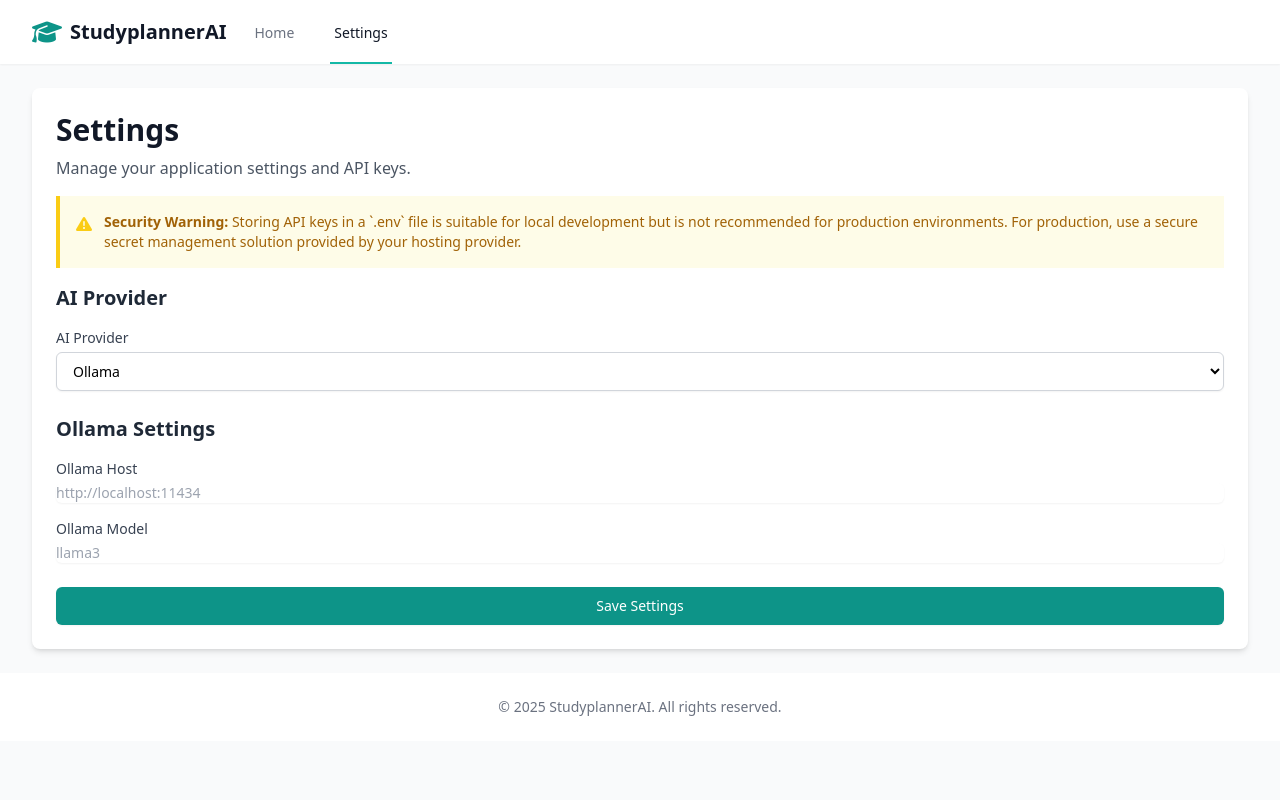
After one commit to sairamcharan9/studyplannerAI, a FastAPI app: template templates/settings.html in a window 1280 px wide. The commit adds this page. Run offline with FastAPI, Linux system fonts and the light colour scheme; the template is opened without the code that fills it, so the values that code supplies are empty; some libraries are stand-ins or nearby versions.

Commit message:
feat: Add settings page to manage environment variables
This adds a new settings page to the application, allowing users to
manage environment variables through a web interface.

- Created a new `settings.html` template with a form for managing
  environment variables.
- Developed a new settings router with `GET` and `POST` endpoints to
  serve the settings page and handle updates.
- Integrated the new router into the main application.
- Added a "Settings" link to the main navigation bar.
- Implemented frontend logic in `static/js/settings.js` to handle
  form submission and provide user feedback.
- Included a security warning on the settings page to inform users
  about the risks of storing secrets in a `.env` file in production.
- Added a Playwright test to verify the functionality of the new
  settings page.

```diff
--- a/main.py
+++ b/main.py
@@ -9,6 +9,7 @@ from dotenv import load_dotenv
 
 # Import our app modules
 from app.api.router import router as api_router
+from app.api.settings_router import router as settings_router
 
 # Load environment variables
 load_dotenv()
@@ -70,6 +71,7 @@ templates = Jinja2Templates(directory="templates")
 
 # Include API routes
 app.include_router(api_router, prefix="/api")
+app.include_router(settings_router)
 
 # Root route
 @app.get("/")
@@ -86,4 +88,4 @@ async def health_check():
 
 if __name__ == "__main__":
     import uvicorn
-    uvicorn.run("main:app", host="0.0.0.0", port=8000, reload=True)
+    uvicorn.run("main:app", host="0.0.0.0", port=8000)
--- /dev/null
+++ b/static/js/settings.js
@@ -0,0 +1,98 @@
+document.addEventListener('DOMContentLoaded', function() {
+    const settingsForm = document.getElementById('settingsForm');
+    const aiProviderSelect = document.getElementById('ai_provider');
+    const ollamaSettings = document.getElementById('ollama-settings');
+    const openrouterSettings = document.getElementById('openrouter-settings');
+    const geminiSettings = document.getElementById('gemini-settings');
+    const successMessage = document.getElementById('success-message');
+    const errorMessage = document.getElementById('error-message');
+
+    // Function to toggle visibility of settings sections
+    function toggleSettings(provider) {
+        ollamaSettings.style.display = 'none';
+        openrouterSettings.style.display = 'none';
+        geminiSettings.style.display = 'none';
+
+        if (provider === 'ollama') {
+            ollamaSettings.style.display = 'block';
+        } else if (provider === 'openrouter') {
+            openrouterSettings.style.display = 'block';
+        } else if (provider === 'gemini') {
+            geminiSettings.style.display = 'block';
+        }
+    }
+
+    // Initial toggle based on current selection
+    toggleSettings(aiProviderSelect.value);
+
+    // Event listener for AI provider change
+    aiProviderSelect.addEventListener('change', function() {
+        toggleSettings(this.value);
+    });
+
+    // Handle form submission
+    settingsForm.addEventListener('submit', async function(e) {
+        e.preventDefault();
+
+        // Reset messages
+        successMessage.classList.add('hidden');
+        errorMessage.classList.add('hidden');
+
+        const formData = new FormData(settingsForm);
+        const jsonData = {};
+        for (const [key, value] of formData.entries()) {
+            if (value) { // Only include non-empty values
+                jsonData[key] = value;
+            }
+        }
+
+        try {
+            const response = await fetch('/settings', {
+                method: 'POST',
+                headers: {
+                    'Content-Type': 'application/json'
+                },
+                body: JSON.stringify(jsonData)
+            });
+
+            if (!response.ok) {
+                throw new Error(`HTTP error! Status: ${response.status}`);
+            }
+
+            const data = await response.json();
+            successMessage.classList.remove('hidden');
+
+        } catch (error) {
+            console.error('Error saving settings:', error);
+            errorMessage.classList.remove('hidden');
+        }
+    });
+
+    // Fetch and populate initial settings
+    async function loadInitialSettings() {
+        try {
+            const response = await fetch('/settings');
+            if (!response.ok) {
+                throw new Error(`HTTP error! Status: ${response.status}`);
+            }
+            const settings = await response.json();
+
+            // Populate form fields
+            document.getElementById('ai_provider').value = settings.AI_PROVIDER || 'ollama';
+            document.getElementById('ollama_host').value = settings.OLLAMA_HOST || '';
+            document.getElementById('ollama_model').value = settings.OLLAMA_MODEL || '';
+            document.getElementById('openrouter_api_key').placeholder = settings.OPENROUTER_API_KEY ? '********' : '';
+            document.getElementById('openrouter_model').value = settings.OPENROUTER_MODEL || '';
+            document.getElementById('gemini_api_key').placeholder = settings.GEMINI_API_KEY ? '********' : '';
+            document.getElementById('gemini_model').value = settings.GEMINI_MODEL || '';
+
+            // Toggle settings visibility based on loaded provider
+            toggleSettings(settings.AI_PROVIDER || 'ollama');
+
+        } catch (error) {
+            console.error('Error loading initial settings:', error);
+        }
+    }
+
+    loadInitialSettings();
+});
--- a/templates/index.html
+++ b/templates/index.html
@@ -43,6 +43,9 @@
                     <nav class="hidden md:ml-6 md:flex md:space-x-8">
                         <a href="/" class="border-primary-500 text-gray-900 inline-flex items-center px-1 pt-1 border-b-2 text-sm font-medium">
                             Home
+                        </a>
+                        <a href="/settings" class="border-transparent text-gray-500 hover:border-gray-300 hover:text-gray-700 inline-flex items-center px-1 pt-1 border-b-2 text-sm font-medium">
+                            Settings
                         </a>
                         <a href="#about" class="border-transparent text-gray-500 hover:border-gray-300 hover:text-gray-700 inline-flex items-center px-1 pt-1 border-b-2 text-sm font-medium">
                             About
--- /dev/null
+++ b/templates/settings.html
@@ -0,0 +1,152 @@
+<!DOCTYPE html>
+<html lang="en">
+<head>
+    <meta charset="UTF-8">
+    <meta name="viewport" content="width=device-width, initial-scale=1.0">
+    <title>Settings - StudyplannerAI</title>
+    <link rel="stylesheet" href="{{ url_for('static', path='/css/tailwind.css') }}">
+    <link rel="stylesheet" href="{{ url_for('static', path='/css/custom.css') }}">
+    <link rel="stylesheet" href="https://cdnjs.cloudflare.com/ajax/libs/font-awesome/6.4.0/css/all.min.css">
+    <script src="https://cdn.tailwindcss.com"></script>
+    <script>
+        tailwind.config = {
+            theme: {
+                extend: {
+                    colors: {
+                        primary: {
+                            50: '#f0fdfa',
+                            100: '#ccfbf1',
+                            200: '#99f6e4',
+                            300: '#5eead4',
+                            400: '#2dd4bf',
+                            500: '#14b8a6',
+                            600: '#0d9488',
+                            700: '#0f766e',
+                            800: '#115e59',
+                            900: '#134e4a',
+                        },
+                    }
+                }
+            }
+        }
+    </script>
+</head>
+<body class="bg-gray-50 min-h-screen">
+    <header class="bg-white shadow-sm">
+        <div class="max-w-7xl mx-auto px-4 sm:px-6 lg:px-8">
+            <div class="flex justify-between h-16">
+                <div class="flex">
+                    <div class="flex-shrink-0 flex items-center">
+                        <i class="fas fa-graduation-cap text-primary-600 text-2xl mr-2"></i>
+                        <span class="text-xl font-bold text-gray-900">StudyplannerAI</span>
+                    </div>
+                    <nav class="hidden md:ml-6 md:flex md:space-x-8">
+                        <a href="/" class="border-transparent text-gray-500 hover:border-gray-300 hover:text-gray-700 inline-flex items-center px-1 pt-1 border-b-2 text-sm font-medium">
+                            Home
+                        </a>
+                        <a href="/settings" class="border-primary-500 text-gray-900 inline-flex items-center px-1 pt-1 border-b-2 text-sm font-medium">
+                            Settings
+                        </a>
+                    </nav>
+                </div>
+            </div>
+        </div>
+    </header>
+
+    <main class="max-w-7xl mx-auto py-6 sm:px-6 lg:px-8">
+        <div class="bg-white rounded-lg shadow-md overflow-hidden">
+            <div class="px-4 py-5 sm:p-6">
+                <h1 class="text-3xl font-bold text-gray-900 mb-2">Settings</h1>
+                <p class="text-gray-600 mb-4">Manage your application settings and API keys.</p>
+
+                <div class="bg-yellow-50 border-l-4 border-yellow-400 p-4 my-4">
+                    <div class="flex">
+                        <div class="flex-shrink-0">
+                            <i class="fas fa-exclamation-triangle text-yellow-400"></i>
+                        </div>
+                        <div class="ml-3">
+                            <p class="text-sm text-yellow-700">
+                                <strong>Security Warning:</strong> Storing API keys in a `.env` file is suitable for local development but is not recommended for production environments. For production, use a secure secret management solution provided by your hosting provider.
+                            </p>
+                        </div>
+                    </div>
+                </div>
+
+                <div id="success-message" class="hidden bg-green-100 border border-green-400 text-green-700 px-4 py-3 rounded relative mb-4" role="alert">
+                    <strong class="font-bold">Success!</strong>
+                    <span class="block sm:inline">Your settings have been saved.</span>
+                </div>
+
+                <div id="error-message" class="hidden bg-red-100 border border-red-400 text-red-700 px-4 py-3 rounded relative mb-4" role="alert">
+                    <strong class="font-bold">Error!</strong>
+                    <span class="block sm:inline">Could not save settings. Please try again.</span>
+                </div>
+
+                <form id="settingsForm" class="space-y-6">
+                    <div>
+                        <h2 class="text-xl font-semibold text-gray-800 mb-4">AI Provider</h2>
+                        <label for="ai_provider" class="block text-sm font-medium text-gray-700">AI Provider</label>
+                        <select id="ai_provider" name="AI_PROVIDER" class="mt-1 block w-full py-2 px-3 border border-gray-300 bg-white rounded-md shadow-sm focus:outline-none focus:ring-primary-500 focus:border-primary-500 sm:text-sm">
+                            <option value="ollama">Ollama</option>
+                            <option value="openrouter">OpenRouter</option>
+                            <option value="gemini">Gemini</option>
+                        </select>
+                    </div>
+
+                    <div id="ollama-settings">
+                        <h2 class="text-xl font-semibold text-gray-800 mb-4">Ollama Settings</h2>
+                        <div>
+                            <label for="ollama_host" class="block text-sm font-medium text-gray-700">Ollama Host</label>
+                            <input type="text" name="OLLAMA_HOST" id="ollama_host" class="mt-1 shadow-sm focus:ring-primary-500 focus:border-primary-500 block w-full sm:text-sm border-gray-300 rounded-md" placeholder="http://localhost:11434">
+                        </div>
+                        <div class="mt-4">
+                            <label for="ollama_model" class="block text-sm font-medium text-gray-700">Ollama Model</label>
+                            <input type="text" name="OLLAMA_MODEL" id="ollama_model" class="mt-1 shadow-sm focus:ring-primary-500 focus:border-primary-500 block w-full sm:text-sm border-gray-300 rounded-md" placeholder="llama3">
+                        </div>
+                    </div>
+
+                    <div id="openrouter-settings">
+                        <h2 class="text-xl font-semibold text-gray-800 mb-4">OpenRouter Settings</h2>
+                        <div>
+                            <label for="openrouter_api_key" class="block text-sm font-medium text-gray-700">OpenRouter API Key</label>
+                            <input type="password" name="OPENROUTER_API_KEY" id="openrouter_api_key" class="mt-1 shadow-sm focus:ring-primary-500 focus:border-primary-500 block w-full sm:text-sm border-gray-300 rounded-md" placeholder="********">
+                        </div>
+                        <div class="mt-4">
+                            <label for="openrouter_model" class="block text-sm font-medium text-gray-700">OpenRouter Model</label>
+                            <input type="text" name="OPENROUTER_MODEL" id="openrouter_model" class="mt-1 shadow-sm focus:ring-primary-500 focus:border-primary-500 block w-full sm:text-sm border-gray-300 rounded-md" placeholder="google/gemini-2.0-flash-exp:free">
+                        </div>
+                    </div>
+
+                    <div id="gemini-settings">
+                        <h2 class="text-xl font-semibold text-gray-800 mb-4">Gemini Settings</h2>
+                        <div>
+                            <label for="gemini_api_key" class="block text-sm font-medium text-gray-700">Gemini API Key</label>
+                            <input type="password" name="GEMINI_API_KEY" id="gemini_api_key" class="mt-1 shadow-sm focus:ring-primary-500 focus:border-primary-500 block w-full sm:text-sm border-gray-300 rounded-md" placeholder="********">
+                        </div>
+                        <div class="mt-4">
+                            <label for="gemini_model" class="block text-sm font-medium text-gray-700">Gemini Model</label>
+                            <input type="text" name="GEMINI_MODEL" id="gemini_model" class="mt-1 shadow-sm focus:ring-primary-500 focus:border-primary-500 block w-full sm:text-sm border-gray-300 rounded-md" placeholder="gemini-1.5-flash">
+                        </div>
+                    </div>
+
+                    <div>
+                        <button type="submit" class="w-full flex justify-center py-2 px-4 border border-transparent rounded-md shadow-sm text-sm font-medium text-white bg-primary-600 hover:bg-primary-700 focus:outline-none focus:ring-2 focus:ring-offset-2 focus:ring-primary-500">
+                            Save Settings
+                        </button>
+                    </div>
+                </form>
+            </div>
+        </div>
+    </main>
+
+    <footer class="bg-white">
+        <div class="max-w-7xl mx-auto py-6 px-4 sm:px-6 lg:px-8">
+            <p class="text-center text-gray-500 text-sm">
+                &copy; 2025 StudyplannerAI. All rights reserved.
+            </p>
+        </div>
+    </footer>
+
+    <script src="{{ url_for('static', path='/js/settings.js') }}"></script>
+</body>
+</html>
```
Also changed, not shown: app/api/settings_router.py (added, +49 -0 lines).
